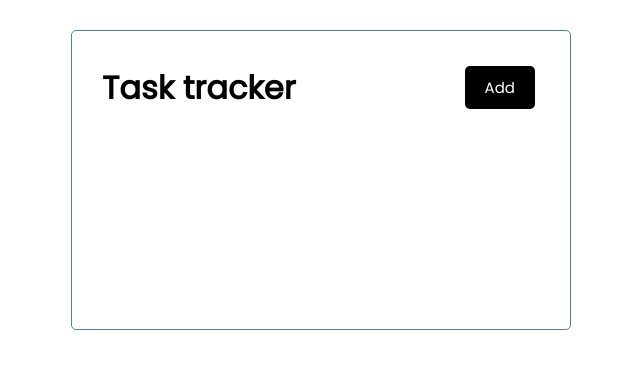
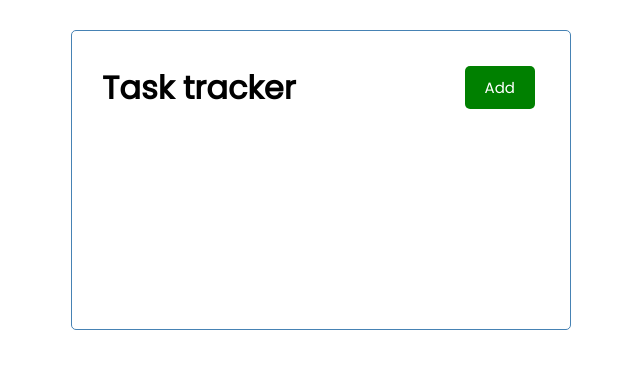
Before and after one commit to LieneLittlebird/React-todo-fullstack, a React (Create React App) app: page / in a window 1280 px wide. Shown: the top 368 px of the page, without its empty margins (319-959 px from the left). Built offline with nearby package versions, Linux system fonts and the light colour scheme.

Commit message:
Button added to the Header

```diff
--- a/src/components/Button.jsx
+++ b/src/components/Button.jsx
@@ -1,10 +1,28 @@
+/* eslint-disable react/prop-types */
 /* eslint-disable jsx-a11y/control-has-associated-label */
 import React from "react";
+import PropTypes from "prop-types";
 
-const Button = () => (
-  <button type="submit" className="btn">
-    Add
+const Button = ({ color, text, onClick }) => (
+  <button
+    onClick={onClick}
+    type="submit"
+    className="btn"
+    style={{ backgroundColor: color }}
+  >
+    {text}
   </button>
 );
 
+Button.defaultProps = {
+  color: "steelblue",
+};
+
+Button.propTypes = {
+  text: PropTypes.string.isRequired,
+  color: PropTypes.string,
+  // eslint-disable-next-line react/require-default-props
+  onClick: PropTypes.func,
+};
+
 export default Button;
--- a/src/components/Header.jsx
+++ b/src/components/Header.jsx
@@ -4,22 +4,26 @@ import React from "react";
 import PropTypes from "prop-types";
 import Button from "./Button";
 
-const Header = ({ title }) => (
-  <header className="header">
-    <h1>{title}</h1>
-    <Button />
-  </header>
-);
-
+const Header = ({ title }) => {
+  const onClick = () => {
+    console.log("Click");
+  };
+  return (
+    <header className="header">
+      <h1>{title}</h1>
+      <Button color="green" text="Add" onClick={onClick} />
+    </header>
+  );
+};
 // If you want, you can add a default prop for title e.g.
-// Then whenever you put the title prop somewhere, it will show the default name
+// Then, whenever you put the title prop somewhere, it will show the default name
 // Header.defaultProps = {
 //   title: "Task Tracker",
 // };
 
 // To avoid entering the wrong proptype, define the type of prop one should add
 // If the wrong proptype is added, an error will show on the console
-// If you have "isRequired", no default props is needed
+// If you have "isRequired", no default props is needed, it kind of acts as a default prop
 Header.propTypes = {
   title: PropTypes.string.isRequired,
 };
```
Also changed, not shown: 1 other file (tests, documents, lock files or other folders).
